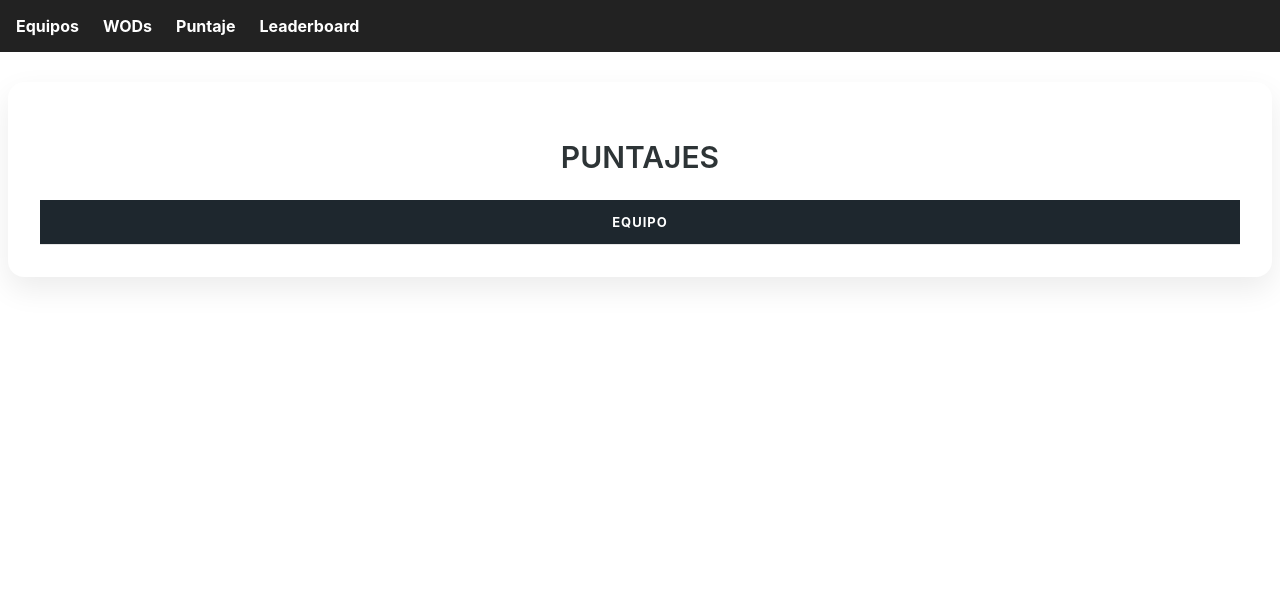
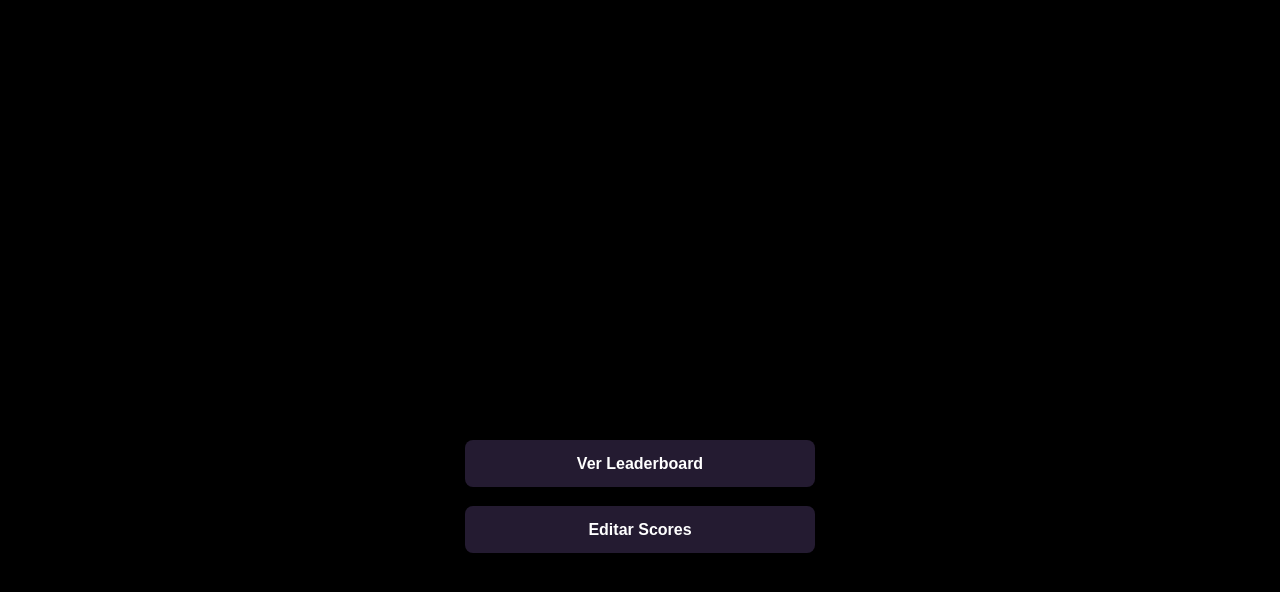
Before and after one commit to MilagrosRojasc/Prueba2, a React (Create React App) app: page / in a window 1280 px wide. Shown: the top 592 px of the page. Built offline with nearby package versions, Linux system fonts and the light colour scheme.

Commit message:
agregar home y bloqueo

```diff
--- a/src/App.js
+++ b/src/App.js
@@ -2,12 +2,16 @@ import React, { useState, useEffect } from "react";
 import { BrowserRouter as Router, Routes, Route } from "react-router-dom";
 
 import Navbar from "./components/Navbar";
+import Home from "./components/Home";
 import Atletas from "./components/Atletas";
 import Wods from "./components/Wods";
 import Leaderboard from "./components/Leaderboard";
 import Resultados from "./Resultados";
+import PrivateRoute from "./components/PrivateRoute";
 
 function App() {
+  const [isAuthenticated, setIsAuthenticated] = useState(false);
+
   const [atletas, setAtletas] = useState(() => {
     const saved = localStorage.getItem("atletas");
     return saved ? JSON.parse(saved) : [];
@@ -46,19 +50,12 @@ function App() {
 
   return (
     <Router>
-      <Navbar />
+      {isAuthenticated && <Navbar />}
       <Routes>
-        <Route
-          path="/"
-          element={
-            <Leaderboard
-              atletas={atletas}
-              wods={wods}
-              leaderboard={leaderboard}
-              resultados={resultados}
-            />
-          }
-        />
+        {/* Página de inicio pública */}
+        <Route path="/" element={<Home setIsAuthenticated={setIsAuthenticated} />} />
+
+        {/* Resultados públicos */}
         <Route
           path="/resultados"
           element={
@@ -70,22 +67,36 @@ function App() {
             />
           }
         />
+
+        {/* Rutas privadas */}
         <Route
           path="/atletas"
-          element={<Atletas atletas={atletas} setAtletas={setAtletas} />}
+          element={
+            <PrivateRoute isAuthenticated={isAuthenticated}>
+              <Atletas atletas={atletas} setAtletas={setAtletas} />
+            </PrivateRoute>
+          }
         />
         <Route
           path="/wods"
-          element={<Wods wods={wods} setWods={setWods} />}
+          element={
+            <PrivateRoute isAuthenticated={isAuthenticated}>
+              <Wods wods={wods} setWods={setWods} />
+            </PrivateRoute>
+          }
         />
         <Route
           path="/leaderboard"
           element={
+            <PrivateRoute isAuthenticated={isAuthenticated}>
               <Leaderboard
                 atletas={atletas}
                 wods={wods}
                 resultados={resultados}
-        setResultados={setResultados} />}
+                setResultados={setResultados}
+              />
+            </PrivateRoute>
+          }
         />
       </Routes>
     </Router>
--- a/src/Resultados.js
+++ b/src/Resultados.js
@@ -144,7 +144,7 @@ function Resultados({ atletas, wods, resultados }) {
               {wods.map((wod) => (
                 <th key={wod.nombre}>{wod.nombre}</th>
               ))}
-              <th>Total</th>
+              <th>Score</th>
             </tr>
           </thead>
           <tbody>
--- /dev/null
+++ b/src/components/Home.css
@@ -0,0 +1,54 @@
+/* Home.css */
+.home-container {
+  display: flex;
+  flex-direction: column;
+  align-items: center;
+  justify-content: center;
+  padding: 4rem 2rem;
+  min-height: 100vh;
+  background: rgb(0, 0, 0);
+  color: rgb(0, 0, 0);
+  font-family: "Segoe UI", Roboto, sans-serif;
+}
+
+.home-container h2 {
+  font-size: 2.5rem;
+  margin-bottom: 2rem;
+  font-weight: 600;
+  text-align: center;
+}
+
+.home-botones,
+.home-login {
+  display: flex;
+  flex-direction: column;
+  gap: 1.2rem;
+  width: 100%;
+  max-width: 350px;
+}
+
+.home-botones button,
+.home-login button {
+  padding: 0.9rem 1.2rem;
+  background-color: #241b31;
+  border: none;
+  border-radius: 8px;
+  font-size: 1rem;
+  font-weight: 600;
+  color: #fff;
+  transition: background 0.3s ease;
+  cursor: pointer;
+}
+
+.home-botones button:hover,
+.home-login button:hover {
+  background-color: #02b394;
+}
+
+.home-login input {
+  padding: 0.8rem;
+  border-radius: 6px;
+  border: none;
+  font-size: 1rem;
+  text-align: center;
+}
--- /dev/null
+++ b/src/components/Home.jsx
@@ -0,0 +1,48 @@
+import React, { useState } from "react";
+import { useNavigate } from "react-router-dom";
+import "./Home.css"; // Opcional para estilos
+
+function Home({ setIsAuthenticated }) {
+  const [mostrarLogin, setMostrarLogin] = useState(false);
+  const [password, setPassword] = useState("");
+  const navigate = useNavigate();
+
+  const handleVerResultados = () => {
+    navigate("/resultados");
+  };
+
+  const handleLogin = () => {
+    if (password === "admin123") {
+      setIsAuthenticated(true);
+      navigate("/atletas"); // Puedes llevarlo a otra ruta si prefieres
+    } else {
+      alert("Contraseña incorrecta");
+    }
+  };
+
+  return (
+    <div className="home-container">
+      <h2></h2>
+
+      {!mostrarLogin ? (
+        <div className="home-botones">
+          <button onClick={handleVerResultados}>Ver Leaderboard</button>
+          <button onClick={() => setMostrarLogin(true)}>Editar Scores</button>
+        </div>
+      ) : (
+        <div className="home-login">
+          <input
+            type="password"
+            placeholder="Contraseña de administrador"
+            value={password}
+            onChange={(e) => setPassword(e.target.value)}
+          />
+          <button onClick={handleLogin}>Ingresar</button>
+          <button onClick={() => setMostrarLogin(false)}>Volver</button>
+        </div>
+      )}
+    </div>
+  );
+}
+
+export default Home;
--- a/src/components/Navbar.js
+++ b/src/components/Navbar.js
@@ -7,7 +7,7 @@ function Navbar() {
       <ul className="nav-list">
         <li><Link to="/atletas">Equipos</Link></li>
         <li><Link to="/wods">WODs</Link></li>
-        <li><Link to="/leaderboard">Puntaje</Link></li>
+        <li><Link to="/leaderboard">Score</Link></li>
         <li><Link to="/resultados">Leaderboard</Link></li>
       </ul>
     </nav>
--- /dev/null
+++ b/src/components/PrivateRoute.js
@@ -0,0 +1,8 @@
+import React from "react";
+import { Navigate } from "react-router-dom";
+
+function PrivateRoute({ isAuthenticated, children }) {
+  return isAuthenticated ? children : <Navigate to="/" />;
+}
+
+export default PrivateRoute;
```
Lines whose indentation alone changed are shown as unchanged.
